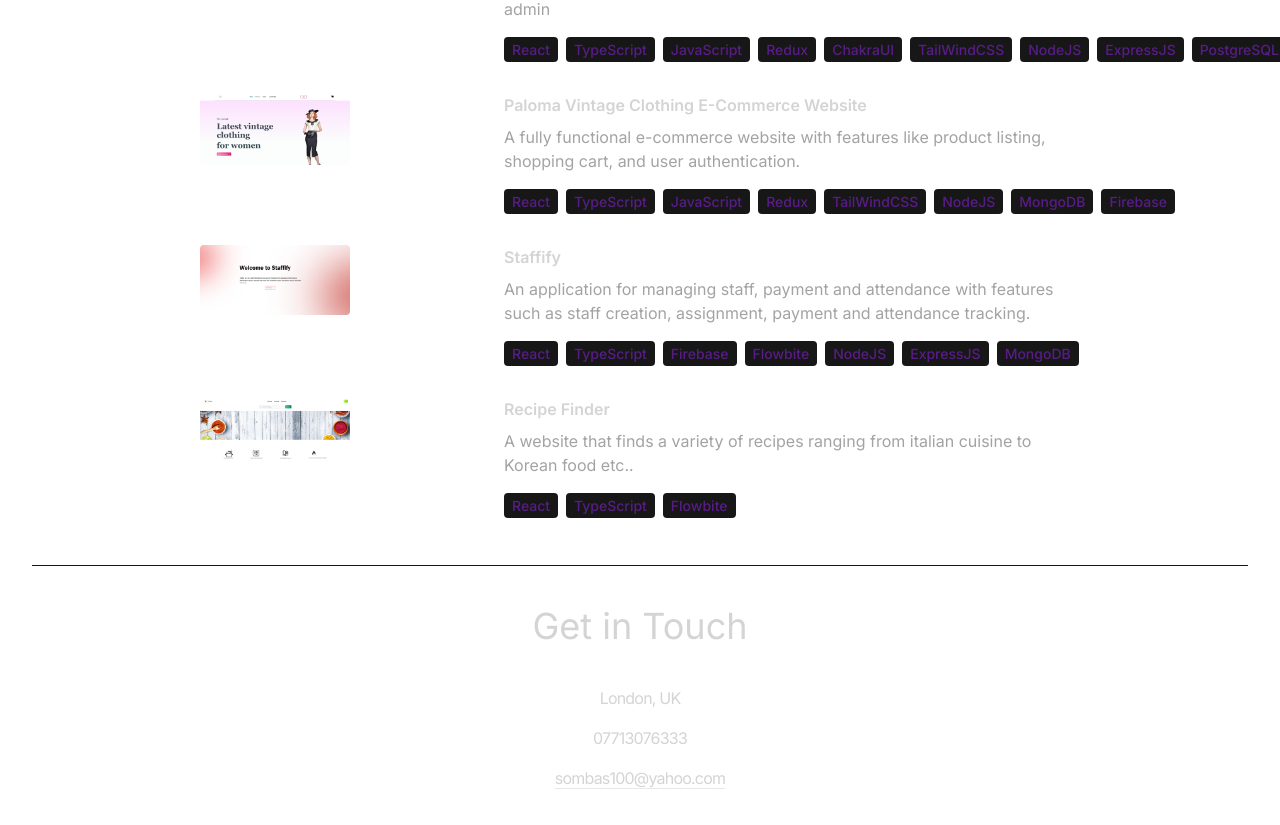
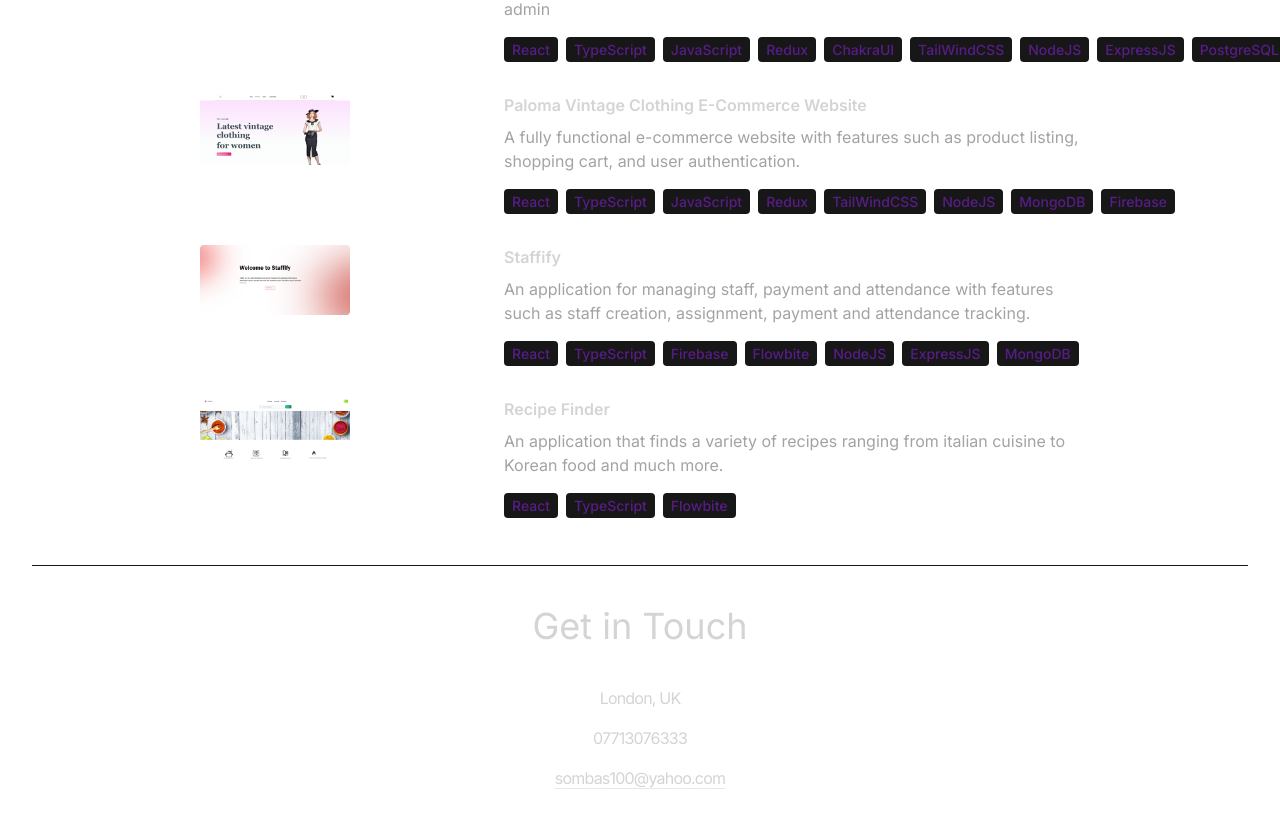
Before and after one commit to sombas100/react-portfolio-corey-main, a React (Vite) app: page / in a window 1280 px wide. Shown: the part 2860-3685 px from the top of the page. Built offline with nearby package versions, Linux system fonts and the light colour scheme.

Commit message:
Changes to project section

```diff
--- a/src/constants/index.js
+++ b/src/constants/index.js
@@ -46,7 +46,7 @@ export const PROJECTS = [
     title: "Paloma Vintage Clothing E-Commerce Website",
     image: project1,
     description:
-      "A fully functional e-commerce website with features like product listing, shopping cart, and user authentication.",
+      "A fully functional e-commerce website with features such as product listing, shopping cart, and user authentication.",
     technologies: ["React", "TypeScript",  "JavaScript", "Redux", "TailWindCSS",  "NodeJS", "MongoDB",  "Firebase"],
     url: "https://palomavintage.netlify.app/",
   },
@@ -62,7 +62,7 @@ export const PROJECTS = [
     title: "Recipe Finder",
     image: project3,
     description:
-      "A website that finds a variety of recipes ranging from italian cuisine to Korean food etc..",
+      "An application that finds a variety of recipes ranging from italian cuisine to Korean food and much more.",
     technologies: ["React", "TypeScript", "Flowbite"],
     url: "https://popshake.netlify.app/",
   },
```
